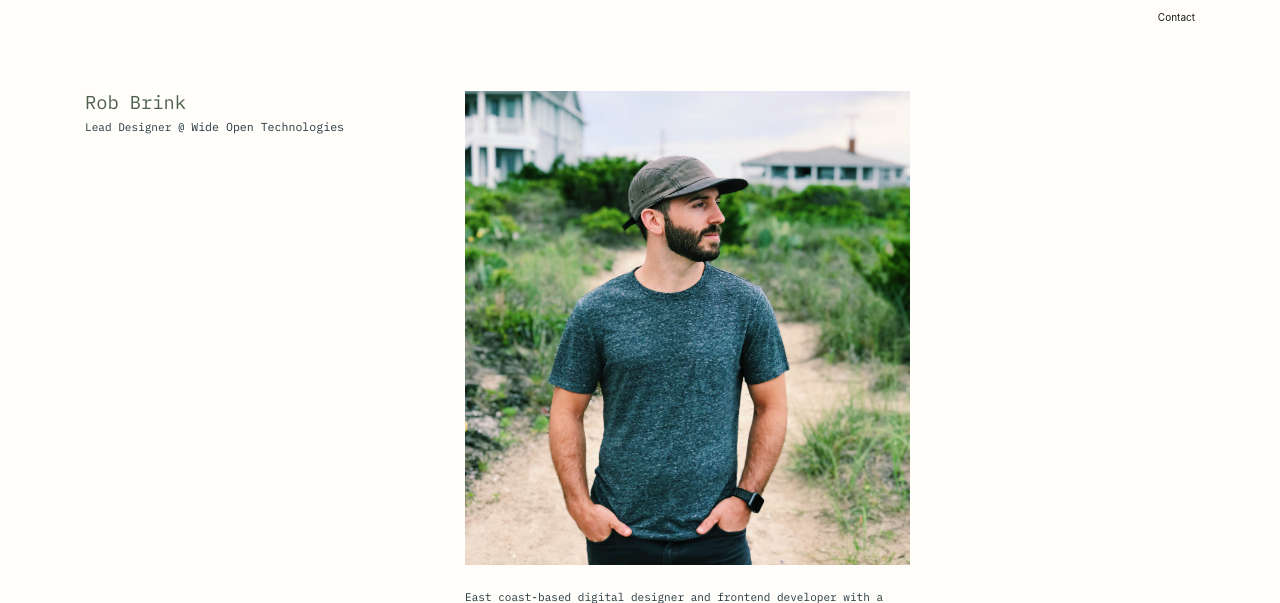
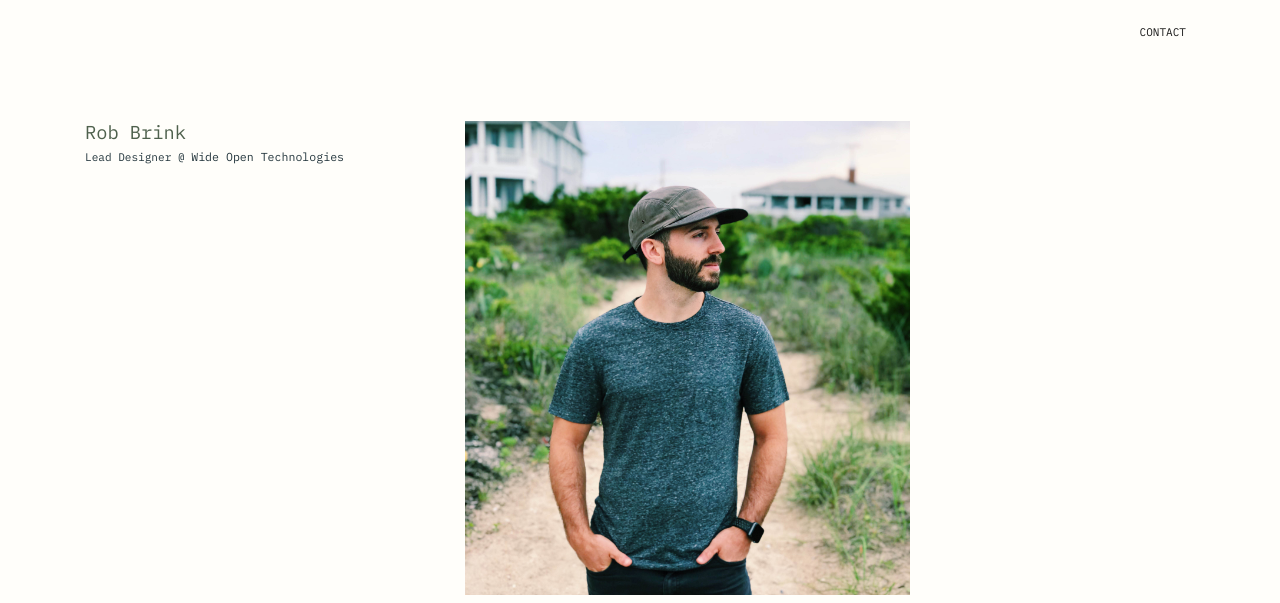
Before and after one commit to robjbrink/robjbrink.github.io, a PHP site: page / in a window 1280 px wide. Shown: the top 603 px of the page. Run offline with PHP 8.4, Linux system fonts and the light colour scheme.

Commit message:
v1.0.0 - navbar styling

```diff
--- a/css/site.css
+++ b/css/site.css
@@ -7,6 +7,11 @@ body {
   margin-bottom: 31px; }
   body .wrapper .header {
     margin-bottom: 56px; }
+    body .wrapper .header .navbar {
+      padding: 16px; }
+      body .wrapper .header .navbar .navbar-nav .nav-item .nav-link {
+        padding: 8px;
+        text-transform: uppercase; }
   body .footer {
     padding: 8px 0;
     position: absolute;
--- a/index.html
+++ b/index.html
@@ -28,7 +28,7 @@
                             <div class="collapse navbar-collapse" id="navbarSupportedContent">
                                 <ul class="navbar-nav mr-auto">
                                     <li class="nav-item active">
-                                        <a class="nav-link" href="mailto:robjbrinkdesign@gmail.com">Contact</a>
+                                        <a class="nav-link link" href="mailto:robjbrinkdesign@gmail.com">Contact</a>
                                     </li>
                                 </ul>
                             </div>
```
Also changed, not shown: scss/layout/_layout.scss (+15 -0 lines), 1 other file.
